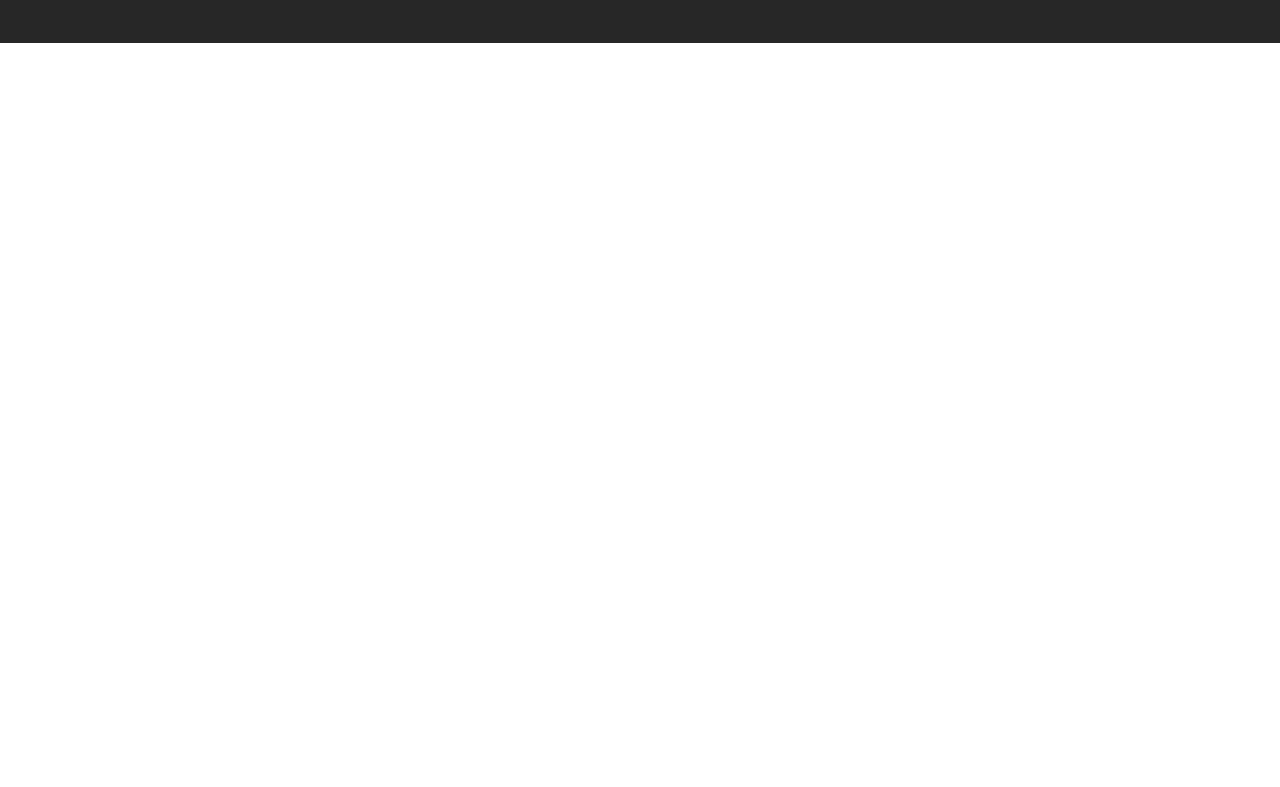
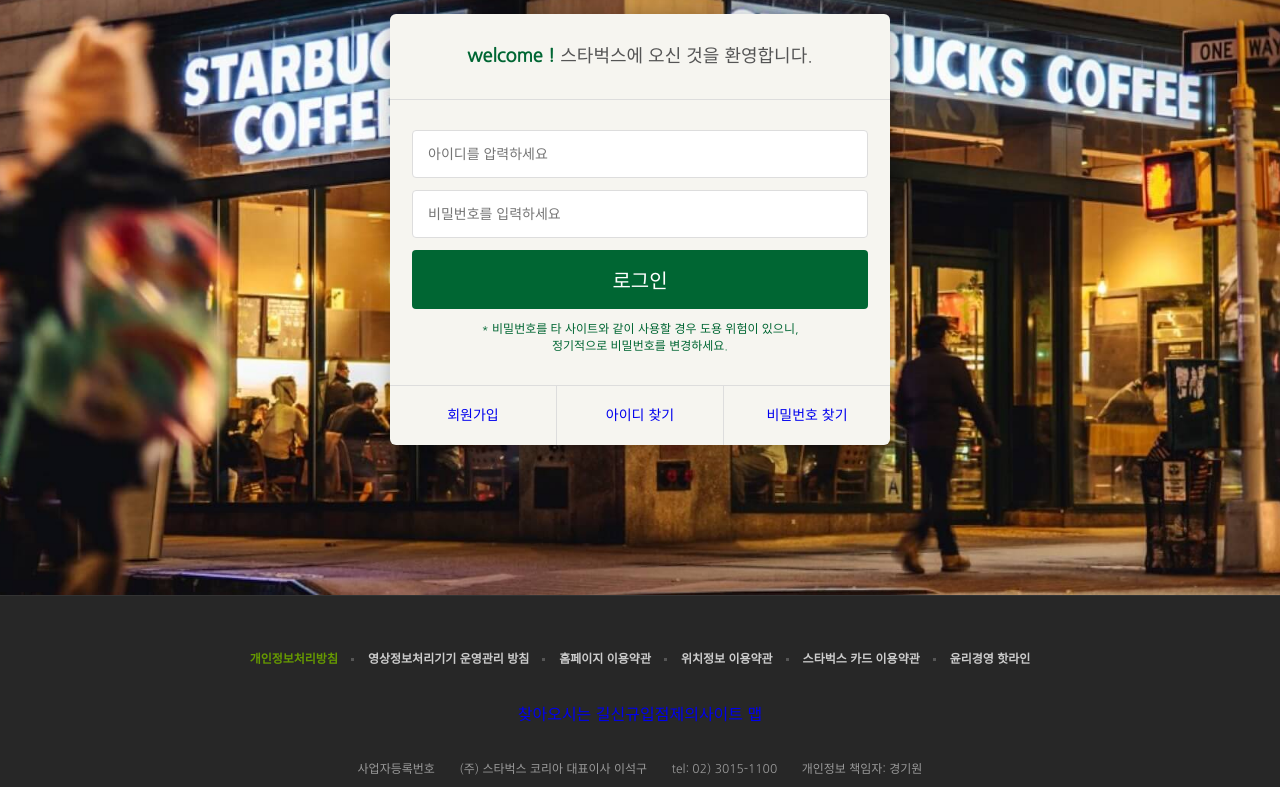
Before and after one commit to suhyun9892/starbucks, a plain HTML site: page signin/index.html in a window 1280 px wide. Shown: the part 272-1059 px from the top of the page. Before the commit the page ends 800 px from the top, so only its background shows below. Drawn offline with nearby package versions, Linux system fonts and the light colour scheme.

Commit message:
로그인 페이지 완성

```diff
--- /dev/null
+++ b/css/signin.css
@@ -0,0 +1,86 @@
+.signin {
+  margin-top: 120px;
+  padding: 100px 0 150px;
+  background-image: url("../images/signin_bg.jpg");
+  background-repeat: no-repeat;
+  background-position: center;
+  background-attachment: fixed;
+  background-size: cover;
+}
+
+.signin h1 {
+  color: #fff;
+  font-size: 30px;
+  font-weight: 700;
+  text-align: center;
+  margin-bottom: 24px;
+}
+
+.signin .signin__card {
+  width: 500px;
+  margin: 0 auto;
+  border-radius: 6px;
+  background-color: #f6f5f0;
+  box-shadow: 2px 2px 20px rgba(0, 0, 0, .3);
+  color: #555;
+}
+
+.signin__card h2 {
+  padding: 30px;
+  font-size: 18px;
+  text-align: center;
+  border-bottom: 1px solid #ddd;
+}
+
+.signin__card h2 strong {
+  font-weight: 700;
+  color: #006633;
+}
+
+.signin__card form {
+  padding: 30px 22px;
+}
+
+.signin__card form input {
+  width: 100%;
+  margin-bottom: 12px;
+  padding: 15px;
+  border: 1px solid #ddd;
+  border-radius: 4px;
+  outline: none;
+  box-sizing: border-box;
+  font-size: 14px;
+}
+
+.signin__card form [type="submit"] {
+  background-color: #006633;
+  border: none;
+  color: #fff;
+  font-size: 20px;
+  cursor: pointer;
+}
+
+.signin__card form p {
+  font-size: 12px;
+  color: #006633;
+  text-align: center;
+}
+
+.signin__card .actions {
+  display: flex;
+  border-top: 1px solid #ddd;
+}
+
+.signin__card .actions a {
+  flex-grow: 1;
+  flex-basis: 0;
+  text-align: center;
+  padding: 20px;
+  counter-reset: #555;
+  font-size: 14px;
+  border-right: 1px solid #ddd;
+}
+
+.signin__card .actions a:last-child {
+  border-right: none;
+}
--- a/signin/index.html
+++ b/signin/index.html
@@ -27,7 +27,7 @@
   <link href="https://fonts.googleapis.com/css2?family=Nanum+Gothic&display=swap" rel="stylesheet">
   <link rel="stylesheet" href="https://fonts.googleapis.com/icon?family=Material+Icons" />
   <link rel="stylesheet" href="../css/common.css">
-
+  <link rel="stylesheet" href="../css/signin.css">
   <!-- <script defer src="../js/youtube.js"></script> -->
 
   <script defer src="../js/common.js"></script>
@@ -365,7 +365,28 @@
     </div>
   </header>
 
-  <section class="signin"></section>
+  <section class="signin">
+    <h1>로그인</h1>
+    <div class="signin__card">
+      <h2>
+        <strong>welcome !</strong> 스타벅스에 오신 것을 환영합니다.
+      </h2>
+      <form>
+        <input type="text" placeholder="아이디를 압력하세요" />
+        <input type="password" placeholder="비밀번호를 입력하세요" />
+        <input type="submit" value="로그인" />
+        <p>
+          * 비밀번호를 타 사이트와 같이 사용할 경우 도용 위험이 있으니, <br>
+          정기적으로 비밀번호를 변경하세요.
+        </p>
+      </form>
+      <div class="actions">
+        <a href="javascript:void(0)">회원가입</a>
+        <a href="javascript:void(0)">아이디 찾기</a>
+        <a href="javascript:void(0)">비밀번호 찾기</a>
+      </div>
+    </div>
+  </section>
 
   <!-- footer -->
   <footer>
```
Also changed, not shown: index.html (+2 -2 lines).
